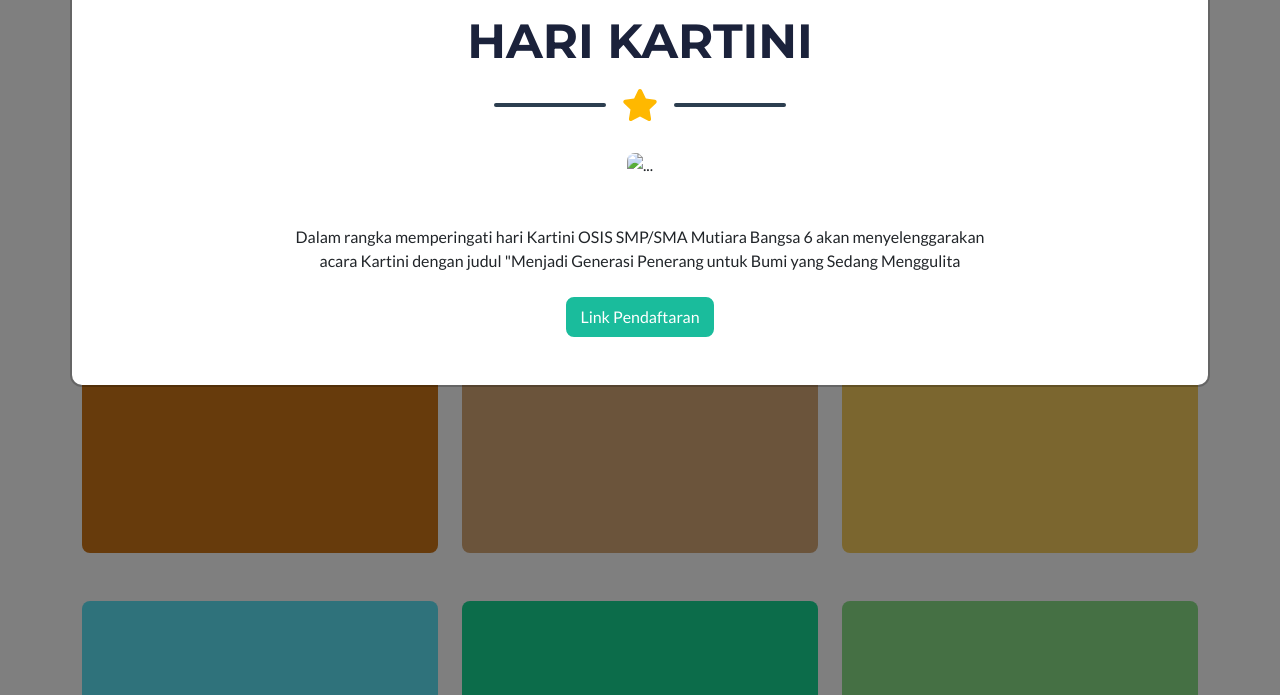
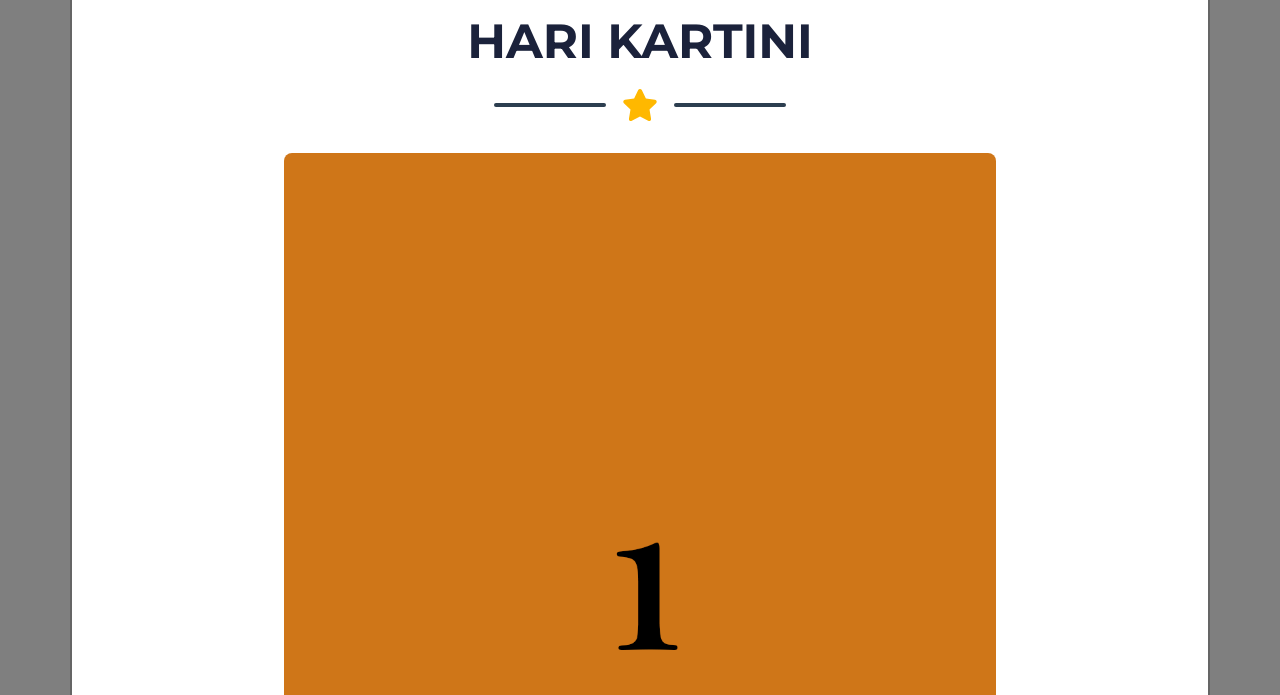
Before and after one commit to OSISMUSAVI/eMading, a plain HTML site: page index.html in a window 1280 px wide. Both pictures are taken after a click on the element 260 px from the left and 1218 px from the top of the page. Shown: the part 888-1583 px from the top of the page. Drawn offline with nearby package versions, Linux system fonts and the light colour scheme.

Commit message:
Update index.html

```diff
--- a/index.html
+++ b/index.html
@@ -173,7 +173,7 @@
                                         <div class="divider-custom-line"></div>
                                     </div>
                                     <!-- Portfolio Modal - Image-->
-                                    <img class="img-fluid rounded mb-5" src="assets/img/portfolio/01.png" alt="..." />
+                                    <img class="img-fluid rounded mb-5" src="assets/img/portfolio/1.png" alt="..." />
                                     <!-- Portfolio Modal - Text-->
                                     <p class="mb-4">Dalam rangka memperingati hari Kartini OSIS SMP/SMA Mutiara Bangsa 6 akan menyelenggarakan acara Kartini dengan judul "Menjadi Generasi Penerang untuk Bumi yang Sedang Menggulita</p>
                                     <button class="btn btn-primary" href="#!" data-bs-dismiss="modal">
```
